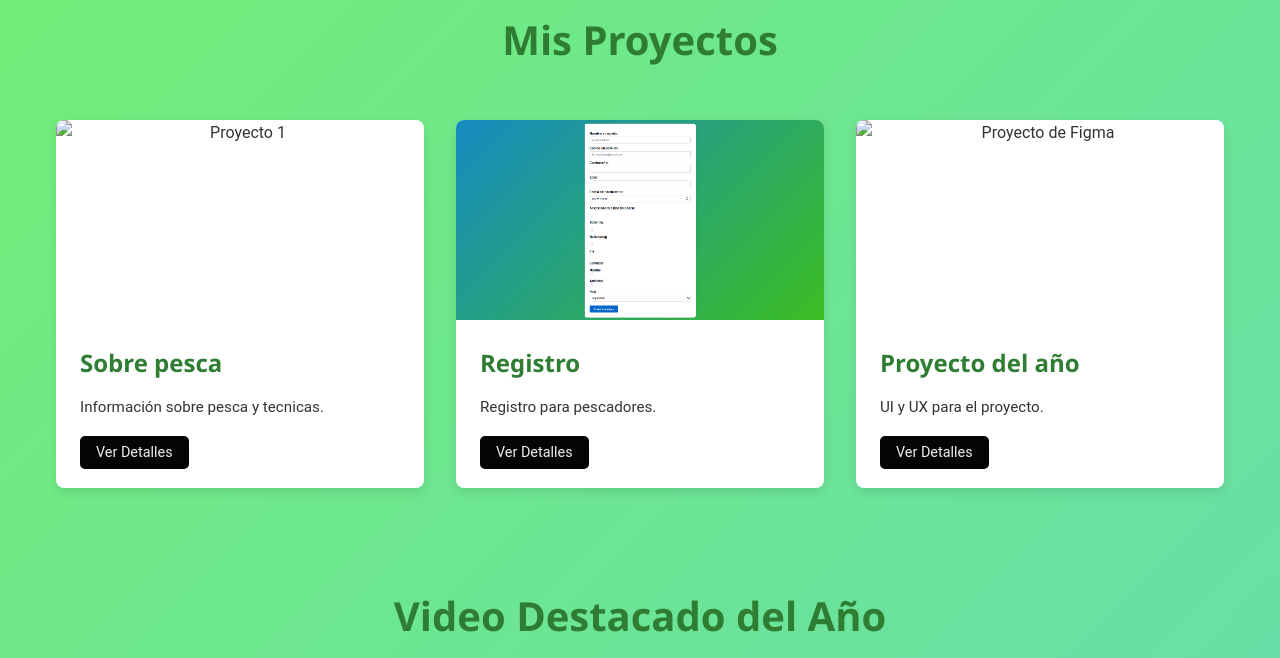
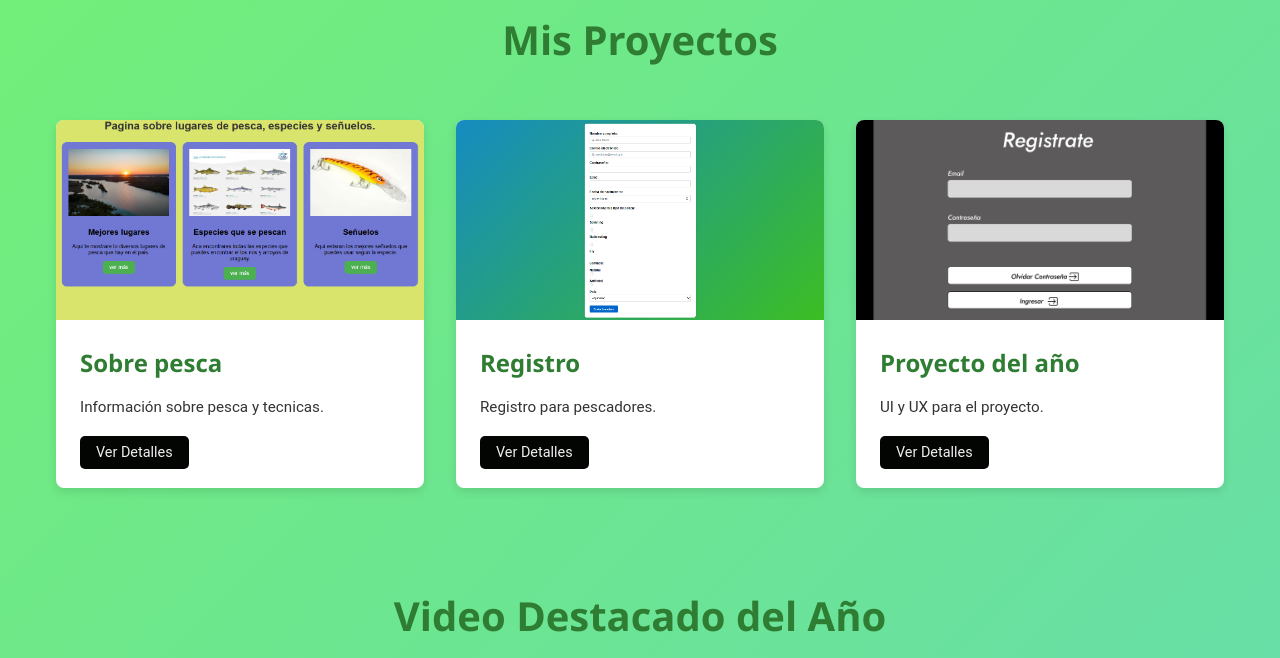
Before and after one commit to thiagomendezutu/imagenes-y-videos, a plain HTML site: page index.html in a window 1280 px wide. Shown: the part 1160-1818 px from the top of the page. Drawn offline with Linux system fonts and the light colour scheme; files whose address does not match are found by name.

Commit message:
Update index.html

```diff
--- a/index.html
+++ b/index.html
@@ -41,7 +41,7 @@
             <h2>Mis Proyectos</h2>
             <section class="portfolio-grid">
                 <article class="portfolio-card">
-                    <img src="imagenes-y-videos/main/Pesca.png" alt="Proyecto 1">
+                    <img src="Pesca.png" alt="Proyecto 1">
                     <section class="portfolio-info">
                         <h3>Sobre pesca</h3>
                         <p>Información sobre pesca y tecnicas.</p>
@@ -59,7 +59,7 @@
                 </article>
 
                 <article class="portfolio-card">
-                    <img src="main/Registro.png" alt="Proyecto de Figma">
+                    <img src="Registro.png" alt="Proyecto de Figma">
                     <section class="portfolio-info">
                         <h3>Proyecto del año</h3>
                         <p>UI y UX para el proyecto.</p>
@@ -76,7 +76,7 @@
                 <article class="video-card-single">
                     <section class="video-responsive">
                         <iframe
-                            src="main/Video.mp4"
+                            src="Video.mp4"
                             title="Video Destacado"
                             frameborder="0"
                             allow="accelerometer; autoplay; clipboard-write; encrypted-media; gyroscope; picture-in-picture"
```
